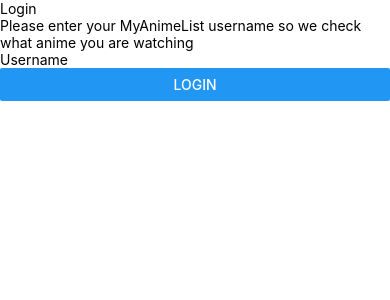
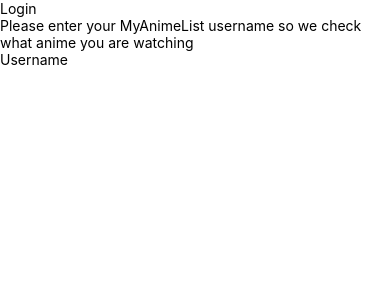
Before and after one commit to Pomierski/myanimereminder-react-native, a React Native app: screen / in a window 390 px wide. Shown: the top 300 px of the page. Built offline with nearby package versions, Linux system fonts and the light colour scheme.

Commit message:
Change Button to TouchableOpacity

```diff
--- a/src/components/StyledButton.js
+++ b/src/components/StyledButton.js
@@ -1,30 +1,43 @@
-import { Button } from "react-native";
+import React from "react";
+import { Text, TouchableOpacity } from "react-native";
 import styled, { css } from "styled-components";
 
-const StyledButton = styled(Button)`
+const Button = styled(TouchableOpacity)`
+  border: 0;
+  border-radius: 5px;
+  background: ${(props) => props.theme.accentColor};
+  padding: 8px 16px;
+  display: flex;
+  justify-content: center;
+  align-items: center;
+  width: ${(props) => props.width || "100px"};
+  height: ${(props) => props.height || "40px"};
+  margin: ${(props) => (props.margin ? props.margin : "16px 0px")};
   ${(props) =>
-    props.primary &&
+    props.disabled &&
     css`
-      border: 0;
-      border-radius: 999px;
-      background: ${(props) => props.theme.accentColor};
-      padding: 8px 16px;
-      color: #fff;
-      display: flex;
-      justify-content: center;
-      align-items: center;
+      background: #1560a2;
     `}
-  ${(props) =>
-    props.icon &&
-    css`
-      border: 0;
-      background-color: transparent;
-      color: ${(props) => props.theme.accentColor};
-      font-size: 24px;
-      height: 24px;
-      padding: 12.8px;
-    `}
-    margin: ${(props) => (props.margin ? props.margin : 0)}px;
 `;
 
+const StyledButton = ({
+  height,
+  width,
+  margin,
+  title,
+  onPress,
+  disabled,
+  children,
+}) => (
+  <Button
+    height={height}
+    width={width}
+    margin={margin}
+    onPress={onPress}
+    disabled={disabled}
+  >
+    <Text style={{ color: "#fff" }}>{children || title}</Text>
+  </Button>
+);
+
 export default StyledButton;
```
